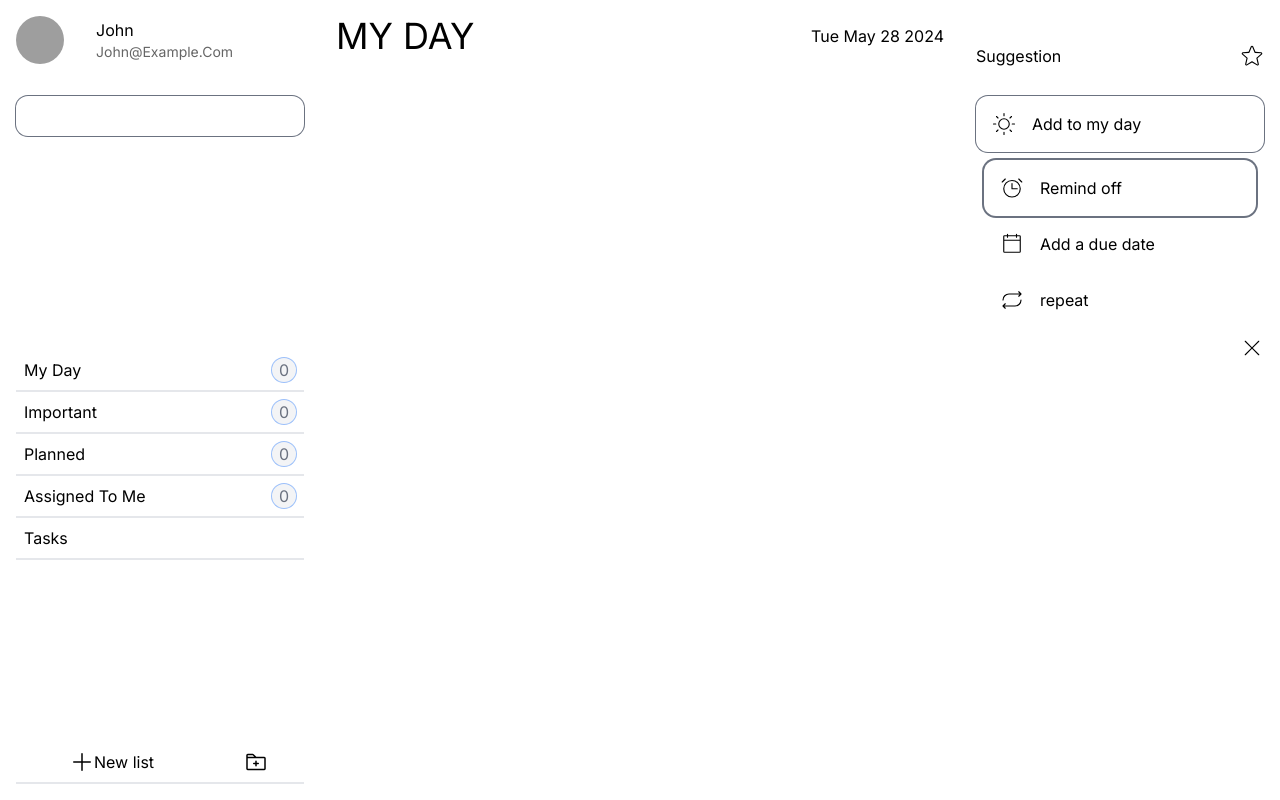
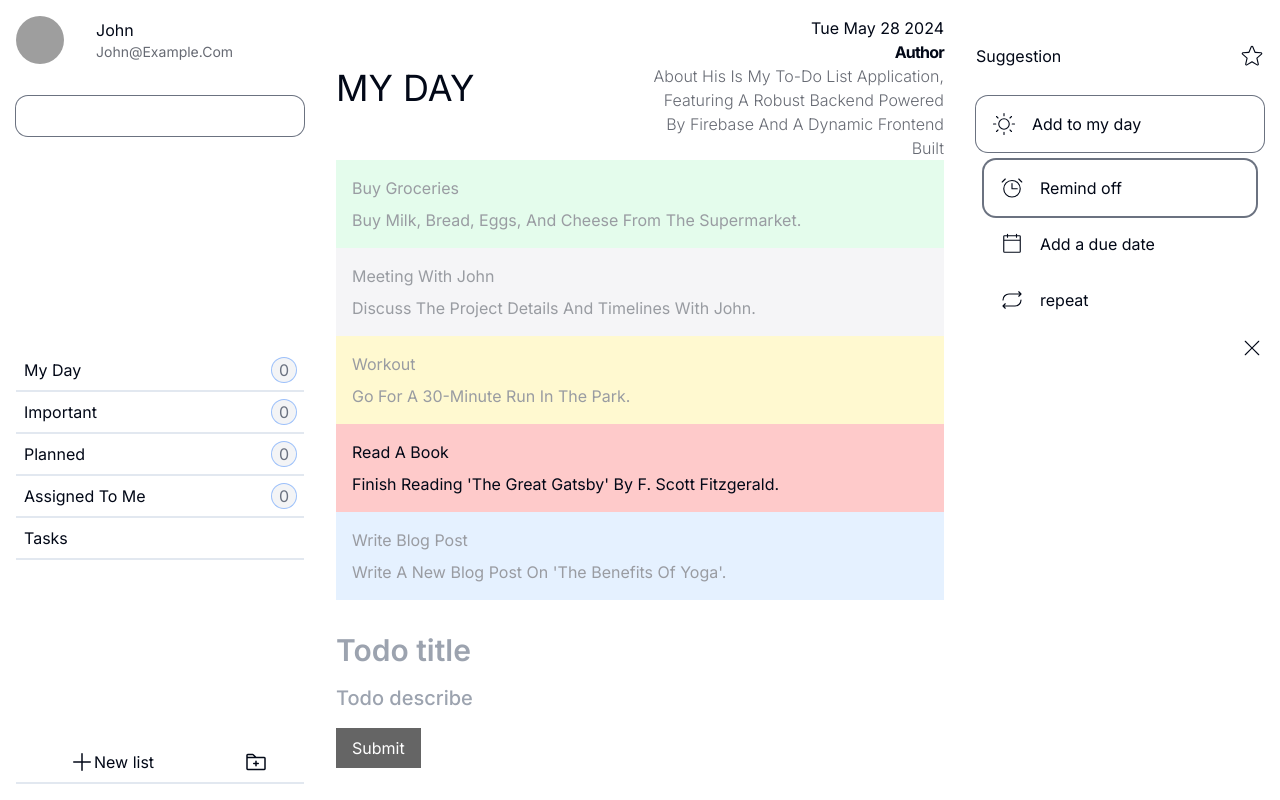
Before and after one commit to DUSHIME1212/Todo_list, a Next.js app: page / in a window 1280 px wide. Built offline with nearby package versions, Linux system fonts and the light colour scheme; grey boxes are pictures that could not be loaded.

Commit message:
fix: 'layout plus array'

```diff
--- a/app/Components/Middlesession.tsx
+++ b/app/Components/Middlesession.tsx
@@ -1,24 +1,65 @@
-import React from 'react'
+'use client'
+import React, {useState} from 'react'
 import {fetch} from "undici";
+import {todos} from "@/app/utils/utils";
+import {X} from "@phosphor-icons/react";
 
 const Middlesession = () => {
 
+    const [item, setitem] = useState([])
+
+    // function handlesetitem (data:FormData){
+    //     let tit = data.get(title)
+    //     let desc = data.get(desc)
+    //     setitem()
+    // }
+
     let date = new Date()
-    let thisdate = date.toDateString('')
+    let thisdate = date.toDateString()
 
-    async function showQuote(){
-        let quote = 'https://dummyjson.com/quotes'
-        let call = await fetch(api)
-        let res = await call.json()
-        let randomNum = Math.random()*30
-    }
-
+    // let randomNum = Math.floor(Math.random()*30)
+    // let API = `https://dummyjson.com/quotes/${randomNum}`;
+    //
+    // async function showQuotes(api){
+    //     let call = await fetch(api)
+    //     let res = await call.json()
+    //     return res
+    // }
+    //
+    // let author = showQuotes(API).author
+    // let quote = showQuotes(API).quote
 
     return (
-        <div className={'flex flex-row w-full p-4'}>
+        <div className={'flex flex-col w-full relative h-screen p-4'}>
             <div className={'flex w-full items-center justify-between'}>
                 <h1 className={'text-4xl'}>MY DAY</h1>
-                <p>{thisdate}</p>
+                <p className={'flex items-end w-1/2 flex-col'}>
+                    {thisdate}
+                    <span className={'tracking-tighter font-bold'}>author</span>
+                    <p className={'text-right opacity-60 font-light'}>About his is my To-Do List application, featuring a robust backend powered by Firebase and a dynamic frontend built</p>
+                </p>
+            </div>
+
+            <div className={'overflow-scroll'}>
+                {
+                    todos.map((todo, i) =>(
+                        <div key={i} className={`p-4 flex flex-col gap-2 ${todo.done ? 'opacity-100' :'opacity-40'} ${todo.bgcolor}`}>
+                            <h1>{todo.title}</h1>
+                            <p>{todo.description}</p>
+                        </div>
+                    ))
+                }
+            </div>
+            <div className={'absolute w-full left-0 bottom-0 bg-white py-8 p-4'}>
+                <form action="" className={'flex gap-4 flex-col'}>
+                    <input type={'text'} name={'title'} className={'text-3xl focus:outline-none font-semibold'}
+                           placeholder={'Todo title'}/>
+                    <input type={'text'} name={'desc'} className={'text-xl focus:outline-none font-medium'}
+                           placeholder={'Todo describe'}/>
+                    <button
+                        className={'p-2 px-4 size-fit bg-black opacity-60 hover:opacity-100 duration-700 text-white'}>Submit
+                    </button>
+                </form>
             </div>
         </div>
     )
--- a/app/globals.css
+++ b/app/globals.css
@@ -2,14 +2,68 @@
 @tailwind components;
 @tailwind utilities;
 
-.scrollbar-hide::-webkit-scrollbar{
-    display: none;
-}
-.scrollbar-hide{
-    -ms-overflow-style: none;
-    scrollbar-width: none;
+@layer base {
+  :root {
+    --background: 0 0% 100%;
+    --foreground: 222.2 84% 4.9%;
+    --card: 0 0% 100%;
+    --card-foreground: 222.2 84% 4.9%;
+    --popover: 0 0% 100%;
+    --popover-foreground: 222.2 84% 4.9%;
+    --primary: 222.2 47.4% 11.2%;
+    --primary-foreground: 210 40% 98%;
+    --secondary: 210 40% 96.1%;
+    --secondary-foreground: 222.2 47.4% 11.2%;
+    --muted: 210 40% 96.1%;
+    --muted-foreground: 215.4 16.3% 46.9%;
+    --accent: 210 40% 96.1%;
+    --accent-foreground: 222.2 47.4% 11.2%;
+    --destructive: 0 84.2% 60.2%;
+    --destructive-foreground: 210 40% 98%;
+    --border: 214.3 31.8% 91.4%;
+    --input: 214.3 31.8% 91.4%;
+    --ring: 222.2 84% 4.9%;
+    --radius: 0.5rem;
+    --chart-1: 12 76% 61%;
+    --chart-2: 173 58% 39%;
+    --chart-3: 197 37% 24%;
+    --chart-4: 43 74% 66%;
+    --chart-5: 27 87% 67%;
+  }
+
+  .dark {
+    --background: 222.2 84% 4.9%;
+    --foreground: 210 40% 98%;
+    --card: 222.2 84% 4.9%;
+    --card-foreground: 210 40% 98%;
+    --popover: 222.2 84% 4.9%;
+    --popover-foreground: 210 40% 98%;
+    --primary: 210 40% 98%;
+    --primary-foreground: 222.2 47.4% 11.2%;
+    --secondary: 217.2 32.6% 17.5%;
+    --secondary-foreground: 210 40% 98%;
+    --muted: 217.2 32.6% 17.5%;
+    --muted-foreground: 215 20.2% 65.1%;
+    --accent: 217.2 32.6% 17.5%;
+    --accent-foreground: 210 40% 98%;
+    --destructive: 0 62.8% 30.6%;
+    --destructive-foreground: 210 40% 98%;
+    --border: 217.2 32.6% 17.5%;
+    --input: 217.2 32.6% 17.5%;
+    --ring: 212.7 26.8% 83.9%;
+    --chart-1: 220 70% 50%;
+    --chart-2: 160 60% 45%;
+    --chart-3: 30 80% 55%;
+    --chart-4: 280 65% 60%;
+    --chart-5: 340 75% 55%;
+  }
 }
 
-.scrollbar-hide {
-    overflow: -moz-scrollbars-none;
+@layer base {
+  * {
+    @apply border-border;
+  }
+  body {
+    @apply bg-background text-foreground;
+  }
 }
--- a/app/layout.tsx
+++ b/app/layout.tsx
@@ -4,7 +4,6 @@ import { Inter } from "next/font/google";
 import "./globals.css";
 import Navbar from "@/app/Components/Navbar";
 import Suugestion from "@/app/Components/Suugestion";
-import {useState} from "react";
 
 const inter = Inter({ subsets: ["latin"] });
 
--- a/app/utils/utils.ts
+++ b/app/utils/utils.ts
@@ -25,7 +25,7 @@ export const todos = [
         description: "Finish reading 'The Great Gatsby' by F. Scott Fitzgerald.",
         done: true,
         important: true,
-        bgcolor: "bg-red-200 opacity-20",
+        bgcolor: "bg-red-200",
     },
     {
         title: "Write Blog Post",
--- /dev/null
+++ b/lib/utils.ts
@@ -0,0 +1,6 @@
+import { type ClassValue, clsx } from "clsx"
+import { twMerge } from "tailwind-merge"
+
+export function cn(...inputs: ClassValue[]) {
+  return twMerge(clsx(inputs))
+}
--- a/tailwind.config.ts
+++ b/tailwind.config.ts
@@ -1,20 +1,80 @@
-import type { Config } from "tailwindcss";
+import type { Config } from "tailwindcss"
 
-const config: Config = {
+const config = {
+  darkMode: ["class"],
   content: [
-    "./pages/**/*.{js,ts,jsx,tsx,mdx}",
-    "./components/**/*.{js,ts,jsx,tsx,mdx}",
-    "./app/**/*.{js,ts,jsx,tsx,mdx}",
-  ],
+    './pages/**/*.{ts,tsx}',
+    './components/**/*.{ts,tsx}',
+    './app/**/*.{ts,tsx}',
+    './src/**/*.{ts,tsx}',
+	],
+  prefix: "",
   theme: {
+    container: {
+      center: true,
+      padding: "2rem",
+      screens: {
+        "2xl": "1400px",
+      },
+    },
     extend: {
-      backgroundImage: {
-        "gradient-radial": "radial-gradient(var(--tw-gradient-stops))",
-        "gradient-conic":
-          "conic-gradient(from 180deg at 50% 50%, var(--tw-gradient-stops))",
+      colors: {
+        border: "hsl(var(--border))",
+        input: "hsl(var(--input))",
+        ring: "hsl(var(--ring))",
+        background: "hsl(var(--background))",
+        foreground: "hsl(var(--foreground))",
+        primary: {
+          DEFAULT: "hsl(var(--primary))",
+          foreground: "hsl(var(--primary-foreground))",
+        },
+        secondary: {
+          DEFAULT: "hsl(var(--secondary))",
+          foreground: "hsl(var(--secondary-foreground))",
+        },
+        destructive: {
+          DEFAULT: "hsl(var(--destructive))",
+          foreground: "hsl(var(--destructive-foreground))",
+        },
+        muted: {
+          DEFAULT: "hsl(var(--muted))",
+          foreground: "hsl(var(--muted-foreground))",
+        },
+        accent: {
+          DEFAULT: "hsl(var(--accent))",
+          foreground: "hsl(var(--accent-foreground))",
+        },
+        popover: {
+          DEFAULT: "hsl(var(--popover))",
+          foreground: "hsl(var(--popover-foreground))",
+        },
+        card: {
+          DEFAULT: "hsl(var(--card))",
+          foreground: "hsl(var(--card-foreground))",
+        },
+      },
+      borderRadius: {
+        lg: "var(--radius)",
+        md: "calc(var(--radius) - 2px)",
+        sm: "calc(var(--radius) - 4px)",
+      },
+      keyframes: {
+        "accordion-down": {
+          from: { height: "0" },
+          to: { height: "var(--radix-accordion-content-height)" },
+        },
+        "accordion-up": {
+          from: { height: "var(--radix-accordion-content-height)" },
+          to: { height: "0" },
+        },
+      },
+      animation: {
+        "accordion-down": "accordion-down 0.2s ease-out",
+        "accordion-up": "accordion-up 0.2s ease-out",
       },
     },
   },
-  plugins: [],
-};
-export default config;
+  plugins: [require("tailwindcss-animate")],
+} satisfies Config
+
+export default config
```
Also changed, not shown: package.json (+6 -1 lines), components.json (added), 1 other file (tests, documents, lock files or other folders).
